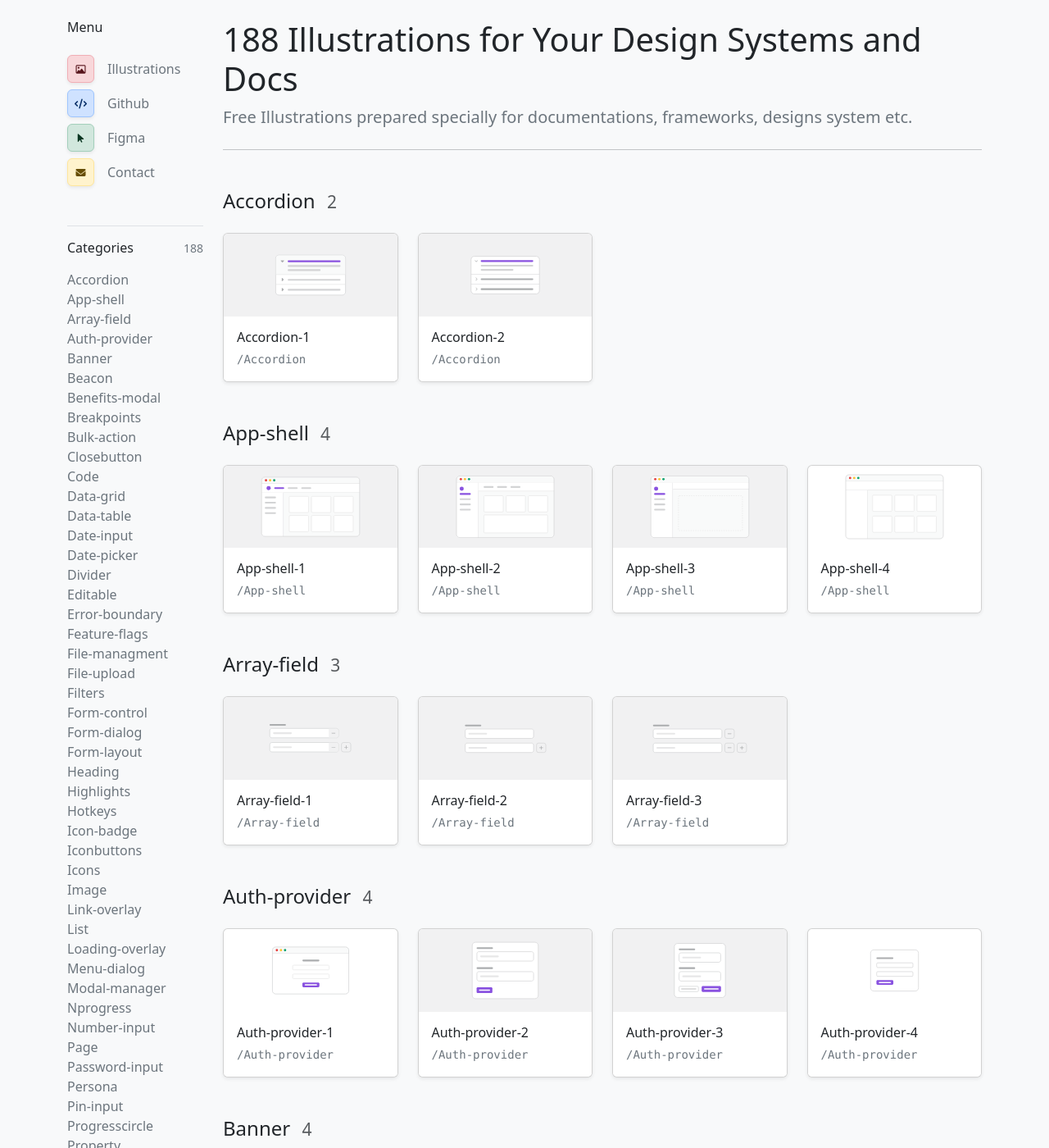
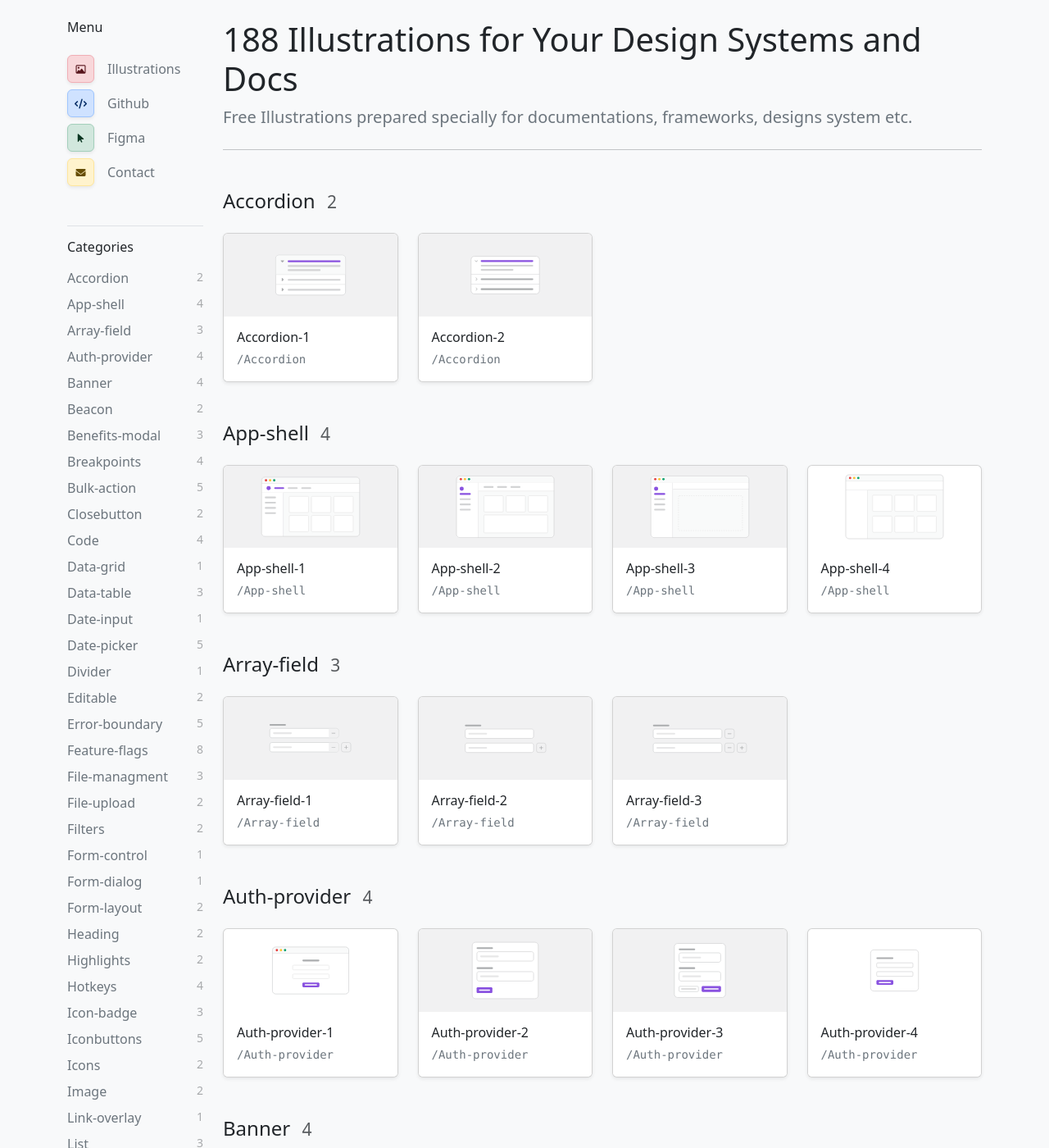
Before and after one commit to 0wczar/saasui-illustrations, a Jekyll site: the page built from illustrations.html, in a window 1280 px wide and 1400 px high. Shown: the whole window at 82% size. Built offline with Jekyll 4.4.1, drawn with Linux system fonts in a browser that asks for light colours; nearby versions of some CDN libraries; some of the changed text lies outside the part shown.

Commit message:
Added count for category images to sidebar links.

```diff
--- a/illustrations.html
+++ b/illustrations.html
@@ -5,14 +5,14 @@ title:  'Illustrations'
 <!-- START CONTENT -->
 <div class="row">
 
-  <!-- START Zliczanie wszystkich obrazkow w kat. /assets -->
+  <!-- START Zliczanie wszystkich obrazków w kat. /assets -->
   {% assign total_count = 0 %}
   {% for file in site.static_files %}
     {% if file.path contains '/assets/avatars/' %}
       {% assign total_count = total_count | plus: 1 %}
     {% endif %}
   {% endfor %}
-  <!-- END Zliczanie wszystkich obrazkow w kat. /assets -->
+  <!-- END Zliczanie wszystkich obrazków w kat. /assets -->
 
   <!-- START LEFT SIDEBAR -->
   <div class="col-2">
@@ -22,7 +22,7 @@ title:  'Illustrations'
     <!-- START Sidebar Categories -->
     <div class="d-flex align-items-center mb-3">
       <h6 class="mb-0">Categories </h6>
-      <small class="text-secondary ms-auto align-self-center fw-normal">{{ total_count }}</small>
+      <small class="text-secondary ms-auto align-self-center fw-normal"></small>
     </div>
     <!-- END Sidebar Categories -->
 
@@ -31,7 +31,7 @@ title:  'Illustrations'
       {% for file in site.static_files %}
         {% if file.path contains '/assets/avatars/' %}
           {% assign path_parts = file.path | split: '/' %}
-          {% assign category_name = path_parts[3] | replace: ' ', '%20' %}
+          {% assign category_name = path_parts[3] %}
           {% unless categories contains category_name %}
             {% assign categories = categories | append: category_name | append: "," %}
           {% endunless %}
@@ -42,17 +42,30 @@ title:  'Illustrations'
       <!-- Generowanie linków do kotwic -->
       {% for category in categories %}
         {% unless category == "" %}
+          <!-- Zliczanie plików w danej kategorii -->
+          {% assign count = 0 %}
+          {% for avatar in site.static_files %}
+            {% assign avatar_parts = avatar.path | split: '/' %}
+            {% if avatar_parts[3] == category %}
+              {% assign count = count | plus: 1 %}
+            {% endif %}
+          {% endfor %}
+
           <li>
-            <a href="#{{ category | replace: '%20', '-' }}" class="link-offset-1 link-offset-1-hover link-underline link-underline-opacity-0 link-underline-opacity-75-hover link-secondary mb-2">{{ category | replace: '%20', ' ' | capitalize }}</a>
+            <a href="#{{ category | replace: ' ', '-' }}" class="d-flex link-offset-1 link-offset-1-hover link-underline link-underline-opacity-0 link-underline-opacity-75-hover link-secondary mb-2">
+              {{ category | capitalize }}
+              <small class="text-muted text-end ms-auto opacity-50">
+                {{ count }}
+              </small>
+            </a>
           </li>
         {% endunless %}
       {% endfor %}
-
     </ul>
   </div>
   <!-- END LEFT SIDEBAR -->
 
-  <!-- START Right Content -->
+  <!-- START RIGHT CONTENT -->
   <div class="col-10">
 
     <h1>{{ total_count }} Illustrations for Your Design Systems and Docs</h1>
@@ -77,7 +90,7 @@ title:  'Illustrations'
       {% unless category == "" %}
 
         <!-- START Category Header -->
-          <h4 class="my-4 fw-normal" id="{{ category | replace: '%20', '-' }}">
+        <h4 class="my-4 fw-normal" id="{{ category | replace: ' ', '-' }}">
           {{ category | capitalize }}
           <small class="text-muted ms-2 fw-normal">
             {% assign count = 0 %}
@@ -92,13 +105,10 @@ title:  'Illustrations'
         </h4>
         <!-- END Category Header -->
 
-
         <div class="row">
-
           {% for avatar in site.static_files %}
             {% assign avatar_parts = avatar.path | split: '/' %}
             {% if avatar_parts[3] == category %}
-
               {% assign filename = avatar.path | split: '/' | last | split: '.' | first %}
 
               <div class="col-md-3 mb-4">
@@ -110,7 +120,6 @@ title:  'Illustrations'
               <!-- START Modal -->
               {% include modal.html %}
               <!-- END Modal -->
-
             {% endif %}
           {% endfor %}
         </div>
@@ -119,7 +128,7 @@ title:  'Illustrations'
     {% endfor %}
 
   </div>
-  <!-- END Right Content -->
+  <!-- END RIGHT Content -->
 
 </div>
 <!-- END CONTENT -->
```
Lines whose indentation alone changed are shown as unchanged.
